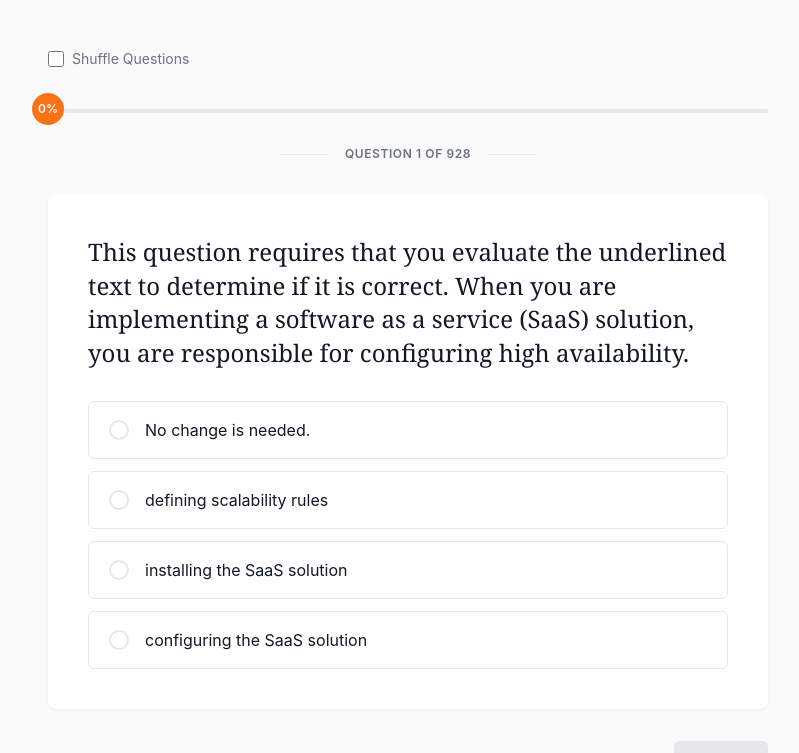
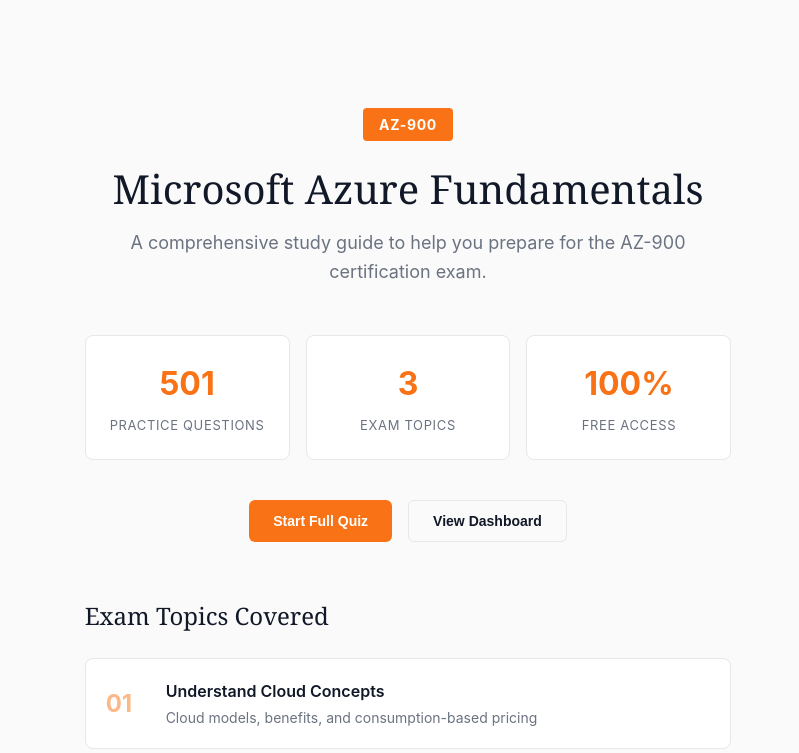
Before and after one commit to kingsilent47/az900-study-guide, a React (Create React App) app: page / in a window 1280 px wide. Shown: the top 753 px of the page, without its empty margins (232-1031 px from the left). Built offline with nearby package versions, Linux system fonts and the light colour scheme.

Commit message:
Refactor App component to use AppRoutes

```diff
--- a/src/App.jsx
+++ b/src/App.jsx
@@ -1,184 +1,10 @@
-import React, { useState } from 'react';
-import questionsData from './questions.json';
-import ProgressBar from './components/ProgressBar';
-import QuestionCard from './components/QuestionCard';
+import React from 'react';
+import AppRoutes from './routes';
 
 function App() {
-  const [activeQuestions, setActiveQuestions] = useState(questionsData);
-  const [currentIndex, setCurrentIndex] = useState(0);
-  const [selectedOption, setSelectedOption] = useState(null);
-  const [isAnswered, setIsAnswered] = useState(false);
-  const [score, setScore] = useState(0);
-  const [isFinished, setIsFinished] = useState(false);
-  const [isShuffleEnabled, setIsShuffleEnabled] = useState(false);
-  const [mistakes, setMistakes] = useState([]);
-  const [isReviewMode, setIsReviewMode] = useState(false);
-
-  const currentQuestion = activeQuestions[currentIndex];
-
-  const shuffleArray = (array) => {
-    const newArr = [...array];
-    for (let i = newArr.length - 1; i > 0; i--) {
-      const j = Math.floor(Math.random() * (i + 1));
-      [newArr[i], newArr[j]] = [newArr[j], newArr[i]];
-    }
-    return newArr;
-  };
-
-  const toggleShuffle = () => {
-    const newShuffleState = !isShuffleEnabled;
-    setIsShuffleEnabled(newShuffleState);
-    if (newShuffleState) {
-      setActiveQuestions(shuffleArray(questionsData));
-    } else {
-      setActiveQuestions(questionsData);
-    }
-    setCurrentIndex(0);
-    setSelectedOption(null);
-    setIsAnswered(false);
-    setScore(0);
-    setIsFinished(false);
-  };
-
-  const handleSelect = (index) => {
-    if (!isAnswered) {
-      setSelectedOption(index);
-    }
-  };
-
-  const handleNext = () => {
-    if (selectedOption === null) return;
-
-    if (!isAnswered) {
-      const isCorrect = Array.isArray(currentQuestion.answer)
-        ? currentQuestion.answer.includes(selectedOption)
-        : currentQuestion.answer === selectedOption;
-
-      if (isCorrect) {
-        setScore(score + 1);
-      } else {
-        if (!mistakes.find((q) => q.id === currentQuestion.id)) {
-          setMistakes([...mistakes, currentQuestion]);
-        }
-      }
-      setIsAnswered(true);
-      return;
-    }
-
-    if (currentIndex < activeQuestions.length - 1) {
-      setCurrentIndex(currentIndex + 1);
-      setSelectedOption(null);
-      setIsAnswered(false);
-    } else {
-      setIsFinished(true);
-    }
-  };
-
-  const handleBack = () => {
-    if (currentIndex > 0 && !isAnswered) {
-      setCurrentIndex(currentIndex - 1);
-      setSelectedOption(null);
-    }
-  };
-
-  const startReviewMode = () => {
-    if (mistakes.length === 0) return;
-    setActiveQuestions(mistakes);
-    setIsReviewMode(true);
-    setCurrentIndex(0);
-    setSelectedOption(null);
-    setIsAnswered(false);
-    setScore(0);
-    setIsFinished(false);
-  };
-
-  const handleRestart = () => {
-    setActiveQuestions(isShuffleEnabled ? shuffleArray(questionsData) : questionsData);
-    setIsReviewMode(false);
-    setMistakes([]);
-    setCurrentIndex(0);
-    setSelectedOption(null);
-    setIsAnswered(false);
-    setScore(0);
-    setIsFinished(false);
-  };
-
-  if (isFinished) {
-    const percentage = Math.round((score / activeQuestions.length) * 100);
-    return (
-      <div className="app-container">
-        <div className="results-container">
-          <h1>{isReviewMode ? 'Review Complete' : 'Quiz Complete'}</h1>
-          <div className="results-score">{score} / {activeQuestions.length}</div>
-          <div className="results-message">
-            {percentage >= 80
-              ? 'Excellent work. You are well prepared for the AZ-900 exam.'
-              : percentage >= 70
-              ? 'Good performance. Review the explanations for questions you missed.'
-              : 'Continue studying. Focus on the areas where you struggled.'}
-          </div>
-          <div className="results-actions">
-            {mistakes.length > 0 && !isReviewMode && (
-              <button className="btn-review" onClick={startReviewMode}>
-                Review {mistakes.length} Mistakes
-              </button>
-            )}
-            <button className="btn-restart" onClick={handleRestart}>
-              Restart Quiz
-            </button>
-          </div>
-        </div>
-      </div>
-    );
-  }
-
   return (
     <div className="app-container">
-      <div className="controls-container">
-        <label className="shuffle-toggle">
-          <input
-            type="checkbox"
-            checked={isShuffleEnabled}
-            onChange={toggleShuffle}
-          />
-          Shuffle Questions
-        </label>
-        {isReviewMode && (
-          <span className="review-badge">Reviewing Mistakes</span>
-        )}
-      </div>
-
-      <ProgressBar currentIndex={currentIndex} totalQuestions={activeQuestions.length} />
-
-      <div className="question-counter">
-        <div className="counter-line"></div>
-        <div className="counter-text">Question {currentIndex + 1} of {activeQuestions.length}</div>
-        <div className="counter-line"></div>
-      </div>
-
-      <QuestionCard
-        question={currentQuestion}
-        selectedOption={selectedOption}
-        isAnswered={isAnswered}
-        onSelect={handleSelect}
-      />
-
-      <div className="navigation">
-        <button
-          className="btn-back"
-          onClick={handleBack}
-          disabled={currentIndex === 0 || isAnswered}
-        >
-          <span className="arrow">←</span> Back
-        </button>
-        <button
-          className="btn-next"
-          onClick={handleNext}
-          disabled={selectedOption === null}
-        >
-          {isAnswered && currentIndex === activeQuestions.length - 1 ? 'Finish' : 'Next'}
-        </button>
-      </div>
+      <AppRoutes />
     </div>
   );
 }
```
